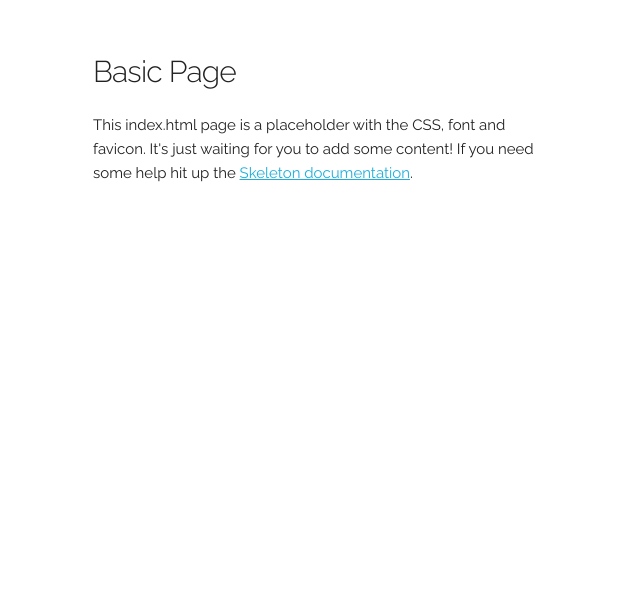
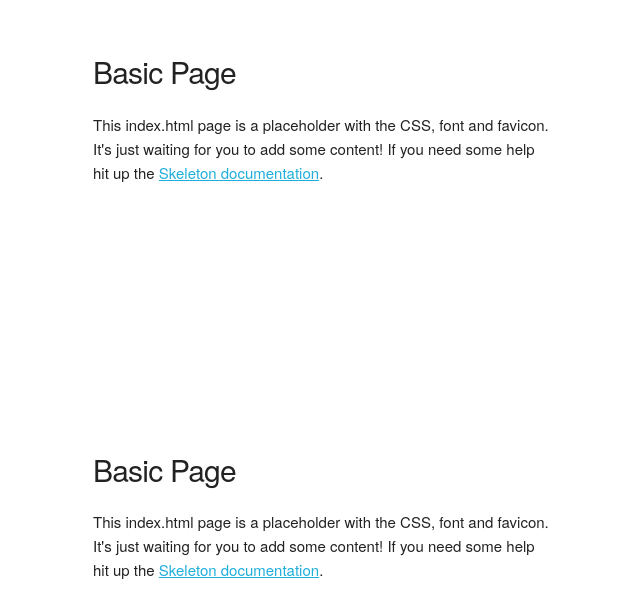
Before and after one commit to joe-rodgers/fyc, a plain HTML site: page index.html in a window 1280 px wide. Shown: the part 188-800 px from the top of the page, without its empty margins (67-707 px from the left). Drawn offline with Linux system fonts and the light colour scheme.

Commit message:
Update index.html

```diff
--- a/index.html
+++ b/index.html
@@ -15,7 +15,7 @@
 
   <!-- FONT
   –––––––––––––––––––––––––––––––––––––––––––––––––– -->
-  <link href="//fonts.googleapis.com/css?family=Raleway:400,300,600" rel="stylesheet" type="text/css">
+  <link href="//fonts.googleapis.com/css?family=Roboto:400,300,600" rel="stylesheet" type="text/css">
 
   <!-- CSS
   –––––––––––––––––––––––––––––––––––––––––––––––––– -->
@@ -38,6 +38,12 @@
         <p>This index.html page is a placeholder with the CSS, font and favicon. It's just waiting for you to add some content! If you need some help hit up the <a href="http://www.getskeleton.com">Skeleton documentation</a>.</p>
       </div>
     </div>
+    <div class="row">
+      <div class="one-half column" style="margin-top: 25%">
+        <h4>Basic Page</h4>
+        <p>This index.html page is a placeholder with the CSS, font and favicon. It's just waiting for you to add some content! If you need some help hit up the <a href="http://www.getskeleton.com">Skeleton documentation</a>.</p>
+      </div>
+    </div>
   </div>
 
 <!-- End Document
```
